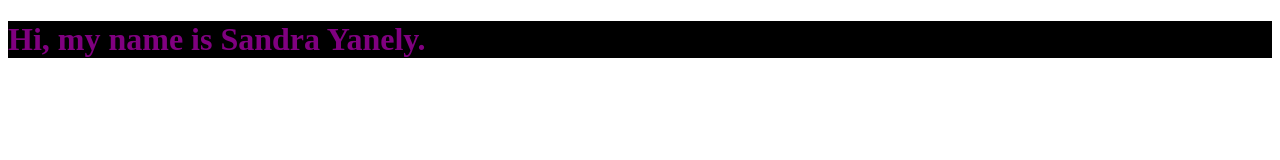
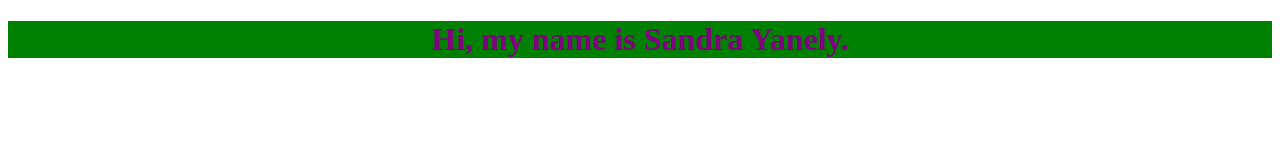
Before and after one commit to yanely-0210/class, a plain HTML site: page index.html in a window 1280 px wide. Drawn offline with Linux system fonts and the light colour scheme.

Commit message:
changed bg color on H1

```diff
--- a/styles.css
+++ b/styles.css
@@ -1,4 +1,5 @@
 h1{
-    background-color: black;
+    background-color: green;
     color: purple;
+    text-align: center;
 }
```
